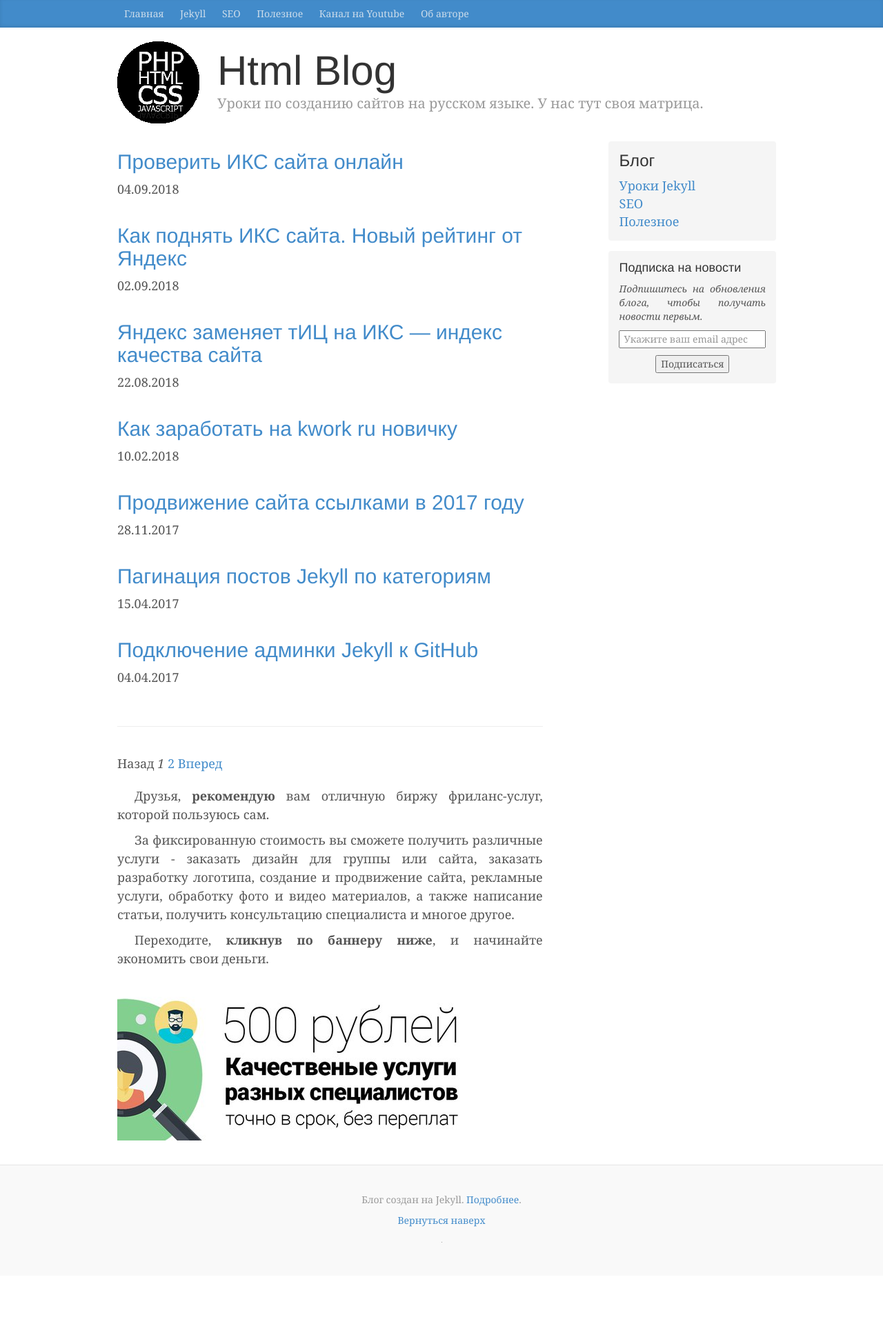
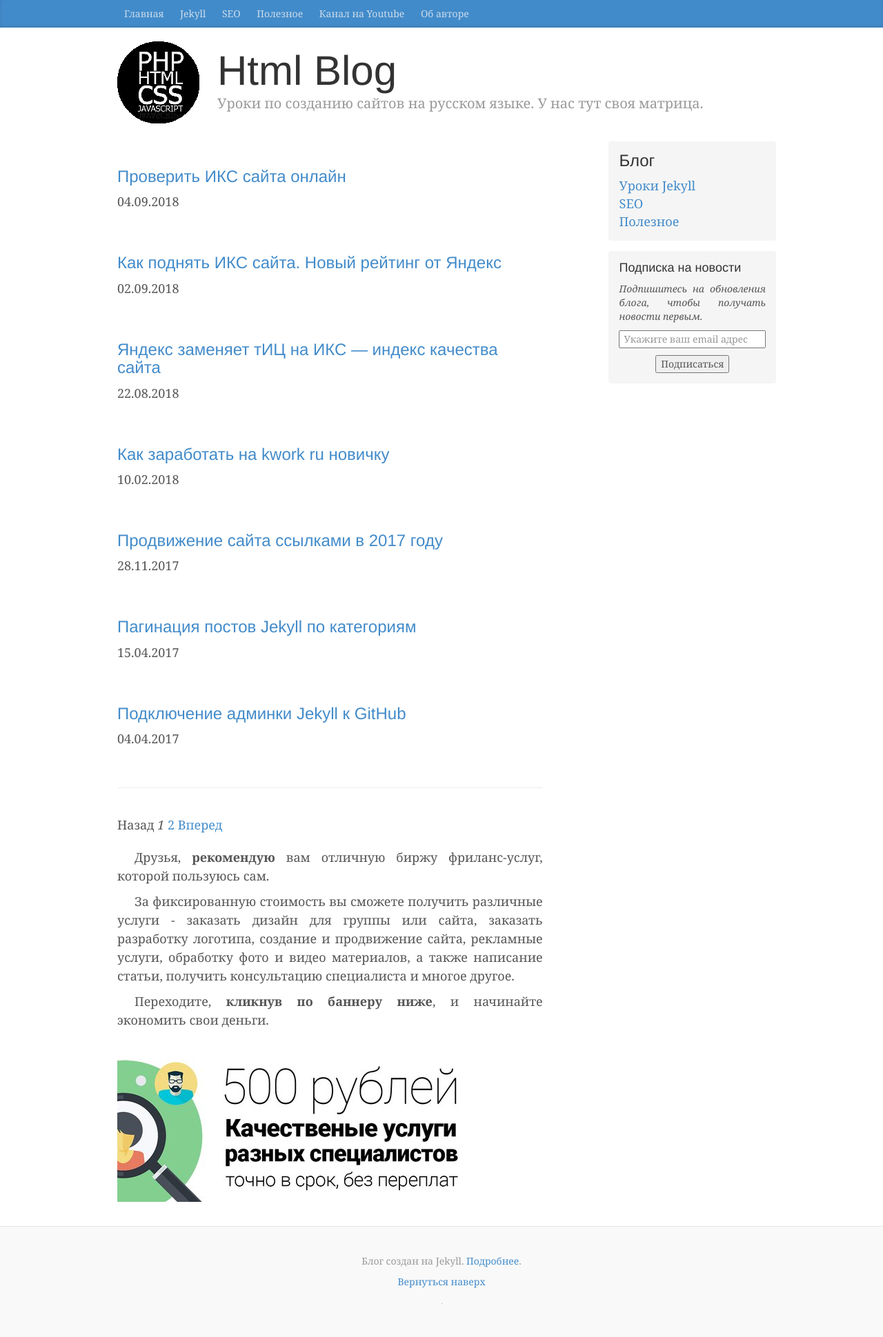
Before and after one commit to htmlblog/htmlblog.github.io, a Jekyll site: the page built from index.html, in a window 1280 px wide. Shown: the whole page at 69% size. Built offline with Jekyll 4.4.1, drawn with Linux system fonts in a browser that asks for light colours; the list of posts is cut into pages by our own code; comment, search, counter and statistics services are not loaded; before the commit the page ends 1850 px from its top, so only the background shows below that.

Commit message:
Update blog.css

```diff
--- a/assets/blog.css
+++ b/assets/blog.css
@@ -13,10 +13,14 @@ h3, .h3,
 h4, .h4,
 h5, .h5,
 h6, .h6 {
-  margin-top: 0;
-  font-family: "Helvetica Neue", Helvetica, Arial, sans-serif;
-  font-weight: normal;
-  color: #333;
+    margin-top: 0;
+    font-family: "Helvetica Neue", Helvetica, Arial, sans-serif;
+    font-weight: normal;
+    color: #333;
+}
+h2 {
+    font-size: 24px;
+    margin-top: 25px;
 }
 
 .blog-main img, .blog-post img {
```
